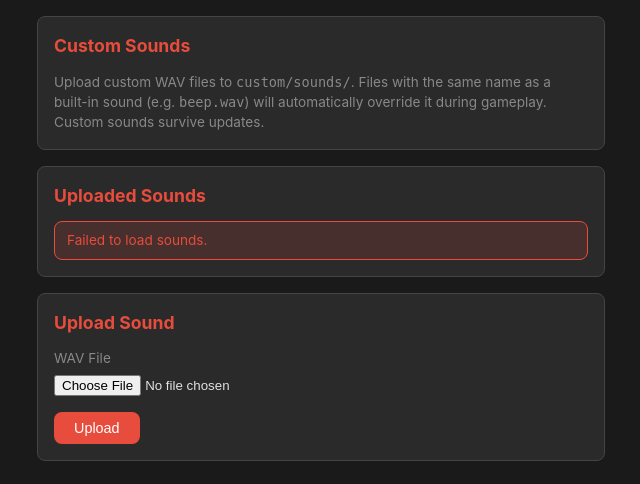
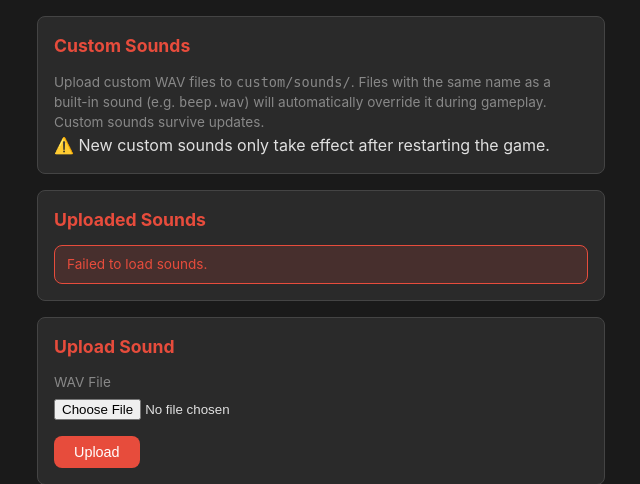
Before and after one commit to xxdarkxx2609/airsoft-prop, a Flask app: page /sounds in a window 1280 px wide. Shown: the part 89-573 px from the top of the page, without its empty margins (319-959 px from the left). Run offline with Flask 3, Linux system fonts and the light colour scheme; data that the repository does not hold is empty.

Commit message:
added warning that newly added sound will only be effective after restart

```diff
--- a/src/web/templates/sounds.html
+++ b/src/web/templates/sounds.html
@@ -10,6 +10,9 @@
         as a built-in sound (e.g. <code>beep.wav</code>) will automatically override
         it during gameplay. Custom sounds survive updates.
     </p>
+    <div class="warning-box">
+    ⚠️ New custom sounds only take effect after restarting the game.
+    </div>
 </section>
 
 <!-- Sound List -->
```
